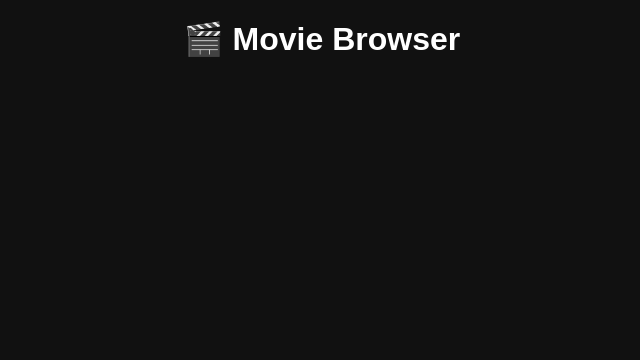
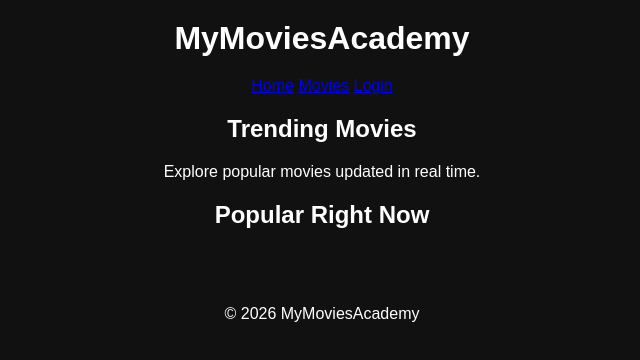
Before and after one commit to SeanKenev/MyMoviesAcademy, a website: page public/index.html in a window 1280 px wide. Shown: the whole page, without its empty margins (318-958 px from the left). Drawn offline with Linux system fonts and the light colour scheme; no server answers.

Commit message:
1st look version
barebones

```diff
--- a/public/index.html
+++ b/public/index.html
@@ -1,16 +1,53 @@
 <!DOCTYPE html>
 <html lang="en">
 <head>
-  <meta charset="UTF-8" />
-  <title>Movie Browser</title>
-  <link rel="stylesheet" href="style.css" />
+  <meta charset="UTF-8">
+  <meta name="viewport" content="width=device-width, initial-scale=1.0">
+  <title>MyMoviesAcademy | Home</title>
+
+  <!-- Main Styles -->
+  <link rel="stylesheet" href="style.css">
 </head>
 <body>
 
-  <h1>🎬 Movie Browser</h1>
+<!-- ================= NAVBAR ================= -->
+<header class="navbar">
+  <h1 class="logo">MyMoviesAcademy</h1>
 
-  <div id="movies" class="movie-container"></div>
+  <nav class="nav-links">
+    <a href="index.html">Home</a>
+    <a href="movies.html">Movies</a>
+    <a href="login.html">Login</a>
+  </nav>
+</header>
 
-  <script src="script.js"></script>
+<!-- ================= HERO ================= -->
+<section class="hero">
+  <div class="hero-overlay">
+    <h2>Trending Movies</h2>
+    <p>Explore popular movies updated in real time.</p>
+  </div>
+</section>
+
+<!-- ================= MOVIE SECTION ================= -->
+<main class="content">
+
+  <h2 class="section-title">Popular Right Now</h2>
+
+  <!-- ⚠️ DO NOT CHANGE THIS ID -->
+  <div id="movies" class="movie-container">
+    <!-- Movie posters + titles are injected here by script.js -->
+  </div>
+
+</main>
+
+<!-- ================= FOOTER ================= -->
+<footer class="footer">
+  <p>© 2026 MyMoviesAcademy</p>
+</footer>
+
+<!-- ================= SCRIPT ================= -->
+<script src="script.js"></script>
+
 </body>
 </html>
```
